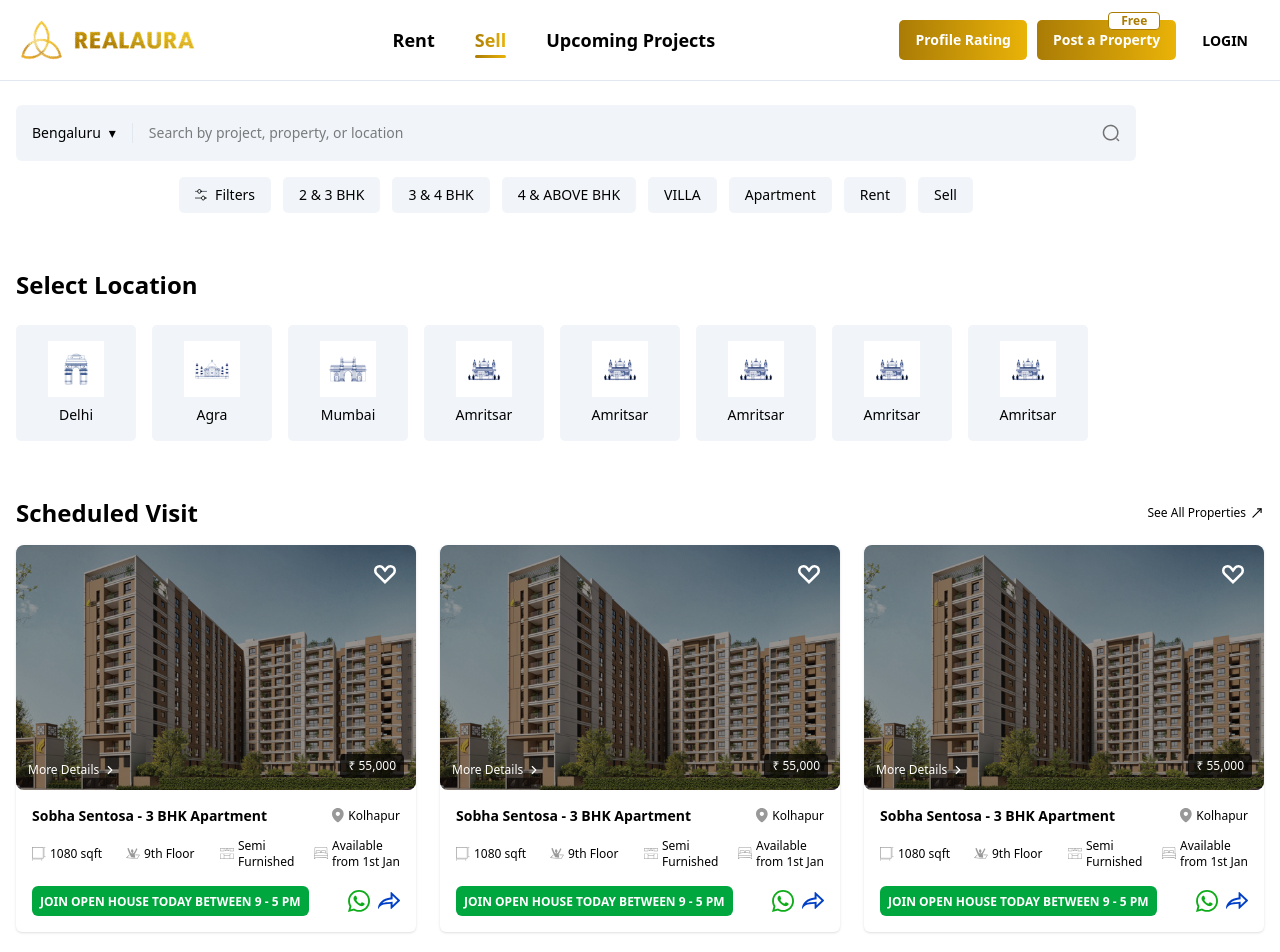
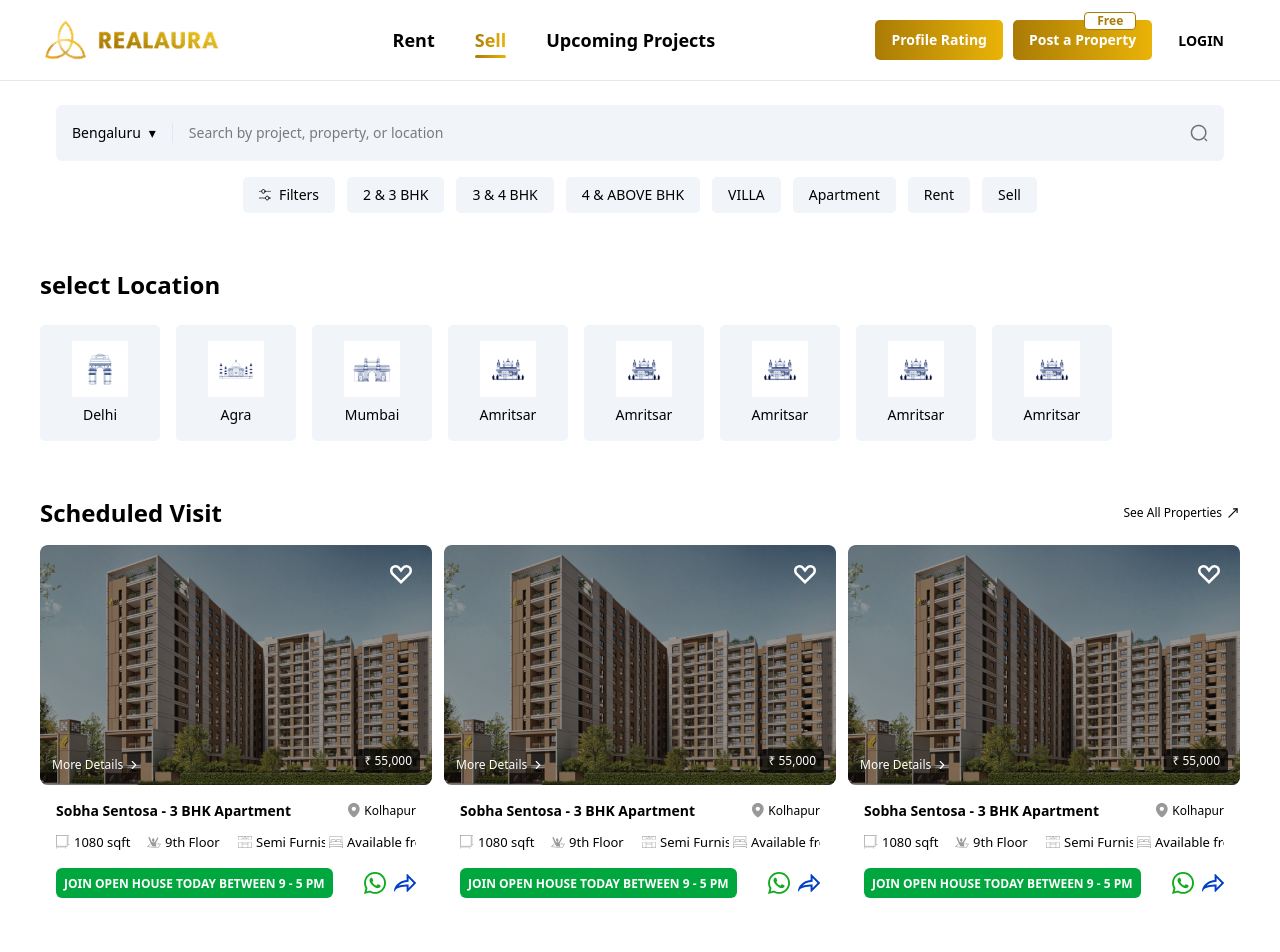
Before and after one commit to NeelAdmin/realAura-demo, a Next.js app: page / in a window 1280 px wide. Shown: the top 952 px of the page. Built offline with nearby package versions, Linux system fonts and the light colour scheme.

Commit message:
-Added UI fixes

```diff
--- a/src/app/page.tsx
+++ b/src/app/page.tsx
@@ -15,18 +15,24 @@
 //     )
 // }
 
-import { SearchBar } from "@/components/layout/serch-bar/search-bar"
-import { CityStrip } from "@/components/layout/city-strip/city-strip"
-import { PropertySection } from "@/components/layout/property-section/property-section"
-import { scheduledVisit, sarjapura, velendur } from "@/components/layout/property-section/property.mock"
-import { PremiumSocietySection } from "@/components/layout/premium-society/premium-society-section"
-import { Navbar } from "@/components/common/Navbar"
-import {Footer} from "@/components/common/Footer"
+import { SearchBar } from "@/components/layout/serch-bar/search-bar";
+import { CityStrip } from "@/components/layout/city-strip/city-strip";
+import { PropertySection } from "@/components/layout/property-section/property-section";
+import {
+  scheduledVisit,
+  sarjapura,
+  velendur,
+} from "@/components/layout/property-section/property.mock";
+import { PremiumSocietySection } from "@/components/layout/premium-society/premium-society-section";
+import { Navbar } from "@/components/common/Navbar";
+import { Footer } from "@/components/common/Footer";
 
 export default function Page() {
   return (
     <>
       <Navbar />
+      <div className="flex justify-center w-full lg:px-10 px-0">
+        <div className="w-full">
           <SearchBar />
           <CityStrip />
           <PropertySection
@@ -44,7 +50,9 @@
             properties={velendur}
           />
           <PremiumSocietySection />
+        </div>
+      </div>
       <Footer />
     </>
-    )
+  );
 }
--- a/src/components/common/Footer.tsx
+++ b/src/components/common/Footer.tsx
@@ -18,8 +18,8 @@
         }
     }, [])
     return (
-        <footer className="bg-black text-white w-full">
-            <div className="max-w-7xl px-4 sm:px-6 lg:px-8 py-12">
+        <footer className="bg-black text-white">
+            <div className="px-10 py-12">
                 <div className="mb-8 lg:mb-12">
                     <div className="flex items-center space-x-2 ">
                         {!mobile && <Image src={"/images/logo.png"} alt="Logo" width={150} height={43} />}
--- a/src/components/common/Navbar.tsx
+++ b/src/components/common/Navbar.tsx
@@ -22,8 +22,8 @@
     }, [])
     return (
         <div className="flex flex-col items-start gap-2">
-        <header className={"w-full border-b border-border " + (mobile ? "bg-black" : "bg-background")}>
-            <div className="flex h-20 max-w-7xl items-center justify-between px-4">
+        <header className={"w-full border-b border-border lg:px-10 px-1 " + (mobile ? "bg-black" : "bg-background")}>
+            <div className="flex h-20  items-center justify-between">
                 <div className="flex items-center gap-4">
                     <Logo mobile={mobile} />
                 </div>
--- a/src/components/layout/city-strip/city-strip.tsx
+++ b/src/components/layout/city-strip/city-strip.tsx
@@ -1,13 +1,10 @@
-import { CityCard } from "./city-card"
-import { cities } from "./city-list"
+import { CityCard } from "./city-card";
+import { cities } from "./city-list";
 
 export function CityStrip() {
   return (
-    <section className="w-full py-8">
-      <div className="max-w-7xl px-4">
-        <h2 className="mb-6 text-2xl font-bold">
-          Select Location
-        </h2>
+    <section className="w-full py-8 px-5 lg:px-0">
+      <h2 className="mb-6 text-2xl font-bold">select Location</h2>
 
       <div
         className="
@@ -20,10 +17,7 @@
           "
       >
         {cities.map((city) => (
-            <div
-              key={city.id}
-              className="snap-center lg:snap-none"
-            >
+          <div key={city.id} className="snap-center lg:snap-none">
             <CityCard city={city} />
           </div>
         ))}
@@ -34,7 +28,6 @@
         <span className="h-3 w-3 rounded-full bg-border" />
         <span className="h-3 w-3 rounded-full bg-border" />
       </div>
-      </div>
     </section>
-  )
+  );
 }
--- a/src/components/layout/navbar/logo.tsx
+++ b/src/components/layout/navbar/logo.tsx
@@ -4,7 +4,7 @@
   return (
     <div className="flex items-center gap-2">
       <Image
-        src={mobile ? "/images/mobile-logo.png" : "/images/LOGO.png"}
+        src={mobile ? "/images/mobile-logo.svg" : "/images/LOGO.png"}
         alt="RealAura Logo"
         width={mobile ? 53 : 297}
         height={mobile ? 46 : 62}
--- a/src/components/layout/premium-society/premium-society-section.tsx
+++ b/src/components/layout/premium-society/premium-society-section.tsx
@@ -1,15 +1,12 @@
-import { PremiumSocietyCard } from "./premium-society-card"
-import { premiumSocieties } from "./premium-society.mock"
-import { MoveUpRight } from "lucide-react"
+import { PremiumSocietyCard } from "./premium-society-card";
+import { premiumSocieties } from "./premium-society.mock";
+import { MoveUpRight } from "lucide-react";
 
 export function PremiumSocietySection() {
   return (
-    <section className="w-full py-6">
-      <div className="max-w-7xl px-4">
+    <section className="w-full py-6 px-5 lg:px-0">
       <div className="mb-4 flex items-center justify-between">
-          <h2 className="text-lg font-bold">
-            Premium Society in Bengaluru
-          </h2>
+        <h2 className="text-lg font-bold">Premium Society in Bengaluru</h2>
         <button className="hidden lg:flex text-xs font-medium items-center gap-1">
           See All Society
           <MoveUpRight size={14} />
@@ -23,13 +20,9 @@
           "
       >
         {premiumSocieties.map((society) => (
-            <PremiumSocietyCard
-              key={society.id}
-              society={society}
-            />
+          <PremiumSocietyCard key={society.id} society={society} />
         ))}
       </div>
-      </div>
     </section>
-  )
+  );
 }
--- a/src/components/layout/property-section/property-card.tsx
+++ b/src/components/layout/property-section/property-card.tsx
@@ -10,13 +10,7 @@
 export function PropertyCard({ property }: Props) {
   return (
     <div
-      className="
-        bg-white overflow-hidden
-
-        w-full
-
-        rounded-md shadow-sm
-      "
+      className="overflow-hidden w-full rounded-md"
     >
       <div className="p-2 lg:hidden">
         <h3 className="text-sm font-semibold whitespace-nowrap">
@@ -37,14 +31,15 @@
         </div>
       </div>
 
-      <div className="relative">
+      <div className="relative w-full sm:w-full lg:w-auto">
         <Image
           src={property.image}
           alt={property.name}
           width={597}
           height={365}
-          className="object-contain"
+          className="object-contain w-full h-auto"
           priority
+
         />
 
         <button className="absolute right-3 top-3 rounded-full p-2">
@@ -122,7 +117,7 @@
 
 
         {/* META */}
-        <div className="mt-3 grid grid-cols-2 sm:grid-cols-4 gap-2 text-xs">
+        <div className="mt-3 grid grid-cols-2 sm:grid-cols-4 gap-1 text-[13px]">
           <span className="flex items-center gap-1">
             <Image src="/images/area.svg" alt="Area" width={14} height={14} />
             {property.sqft}
@@ -133,16 +128,19 @@
             {property.floor}
           </span>
 
-          <span className="flex items-center gap-1">
+          <span className="flex items-center gap-1 whitespace-nowrap truncate">
             <Image src="/images/furnished.svg" alt="Furnished" width={14} height={14} />
             {property.furnishedType}
           </span>
 
-          <span className="flex items-center gap-1">
+          <span className="flex items-center gap-1 whitespace-nowrap truncate">
             <Image src="/images/available.svg" alt="Open Time" width={14} height={14} />
             {property.availableTime}
           </span>
         </div>
+
+
+
 
         {/* CTA */}
         {property.openTime && (
--- a/src/components/layout/property-section/property-section.tsx
+++ b/src/components/layout/property-section/property-section.tsx
@@ -1,15 +1,14 @@
-import { Property } from "@/types/index"
-import { PropertyCard } from "./property-card"
-import { MoveUpRight } from "lucide-react"
+import { Property } from "@/types/index";
+import { PropertyCard } from "./property-card";
+import { MoveUpRight } from "lucide-react";
 type Props = {
-  title: string
-  properties: Property[]
-}
+  title: string;
+  properties: Property[];
+};
 
 export function PropertySection({ title, properties }: Props) {
   return (
     <section className="w-full py-6">
-      <div className="max-w-7xl lg:px-4">
       <div className="mb-4 items-center justify-between hidden lg:flex">
         <h2 className="text-2xl font-bold">{title}</h2>
         <a href="#" className="text-xs font-medium flex items-center gap-1">
@@ -19,16 +18,15 @@
       </div>
       <div
         className="
-            flex flex-col gap-6
+            flex flex-col gap-4
 
-            lg:grid lg:grid-cols-3 lg:gap-6
+            lg:grid lg:grid-cols-3 lg:gap-3
           "
       >
         {properties.map((property) => (
           <PropertyCard key={property.id} property={property} />
         ))}
       </div>
-      </div>
     </section>
-  )
+  );
 }
--- a/src/components/layout/serch-bar/search-bar.tsx
+++ b/src/components/layout/serch-bar/search-bar.tsx
@@ -4,8 +4,8 @@
 
 export function SearchBar() {
     return (
-        <section className="w-full bg-white py-6">
-            <div className="flex flex-col items-center gap-4 max-w-6xl px-4">
+        <section className="w-full bg-white py-6 flex justify-center">
+            <div className="flex flex-col items-center gap-4 max-w-7xl w-full px-4">
                 {/* Search Bar */}
                 <div className="w-full">
                     <SearchInput />
```
Also changed, not shown: 1 other file (tests, documents, lock files or other folders). Lines whose indentation alone changed are shown as unchanged.
